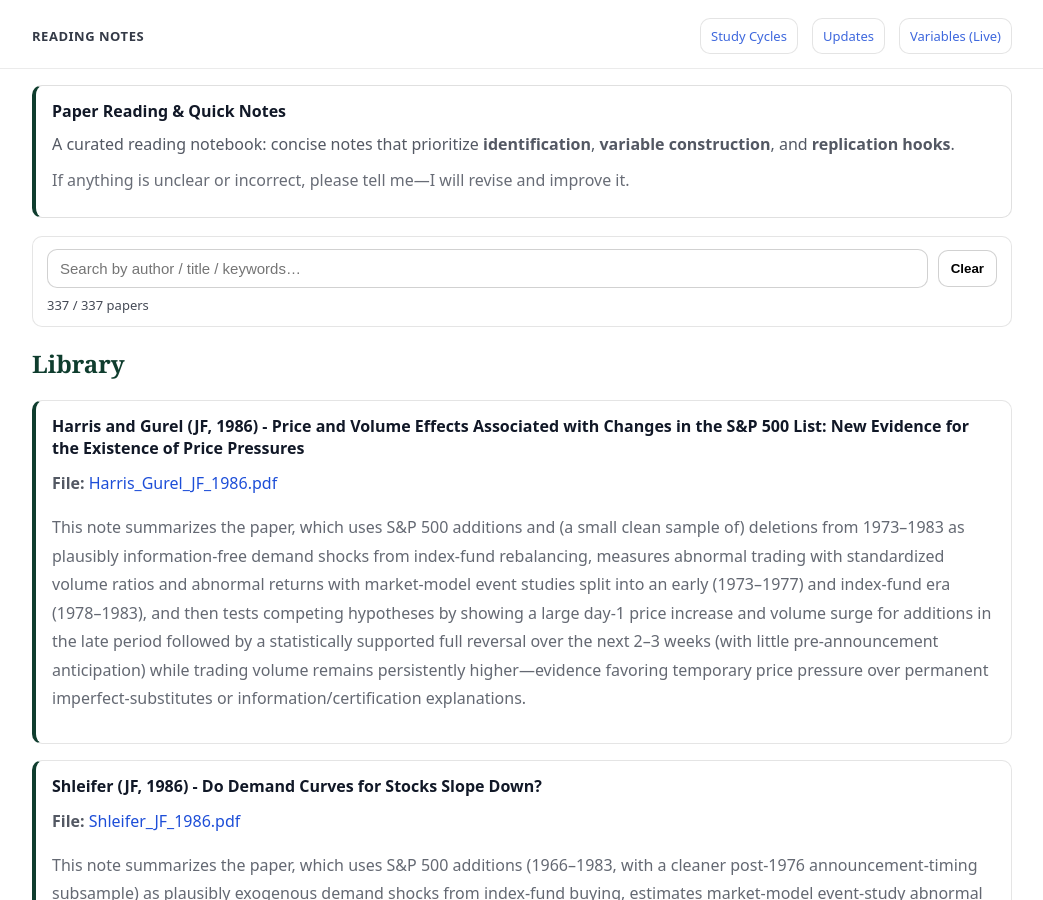
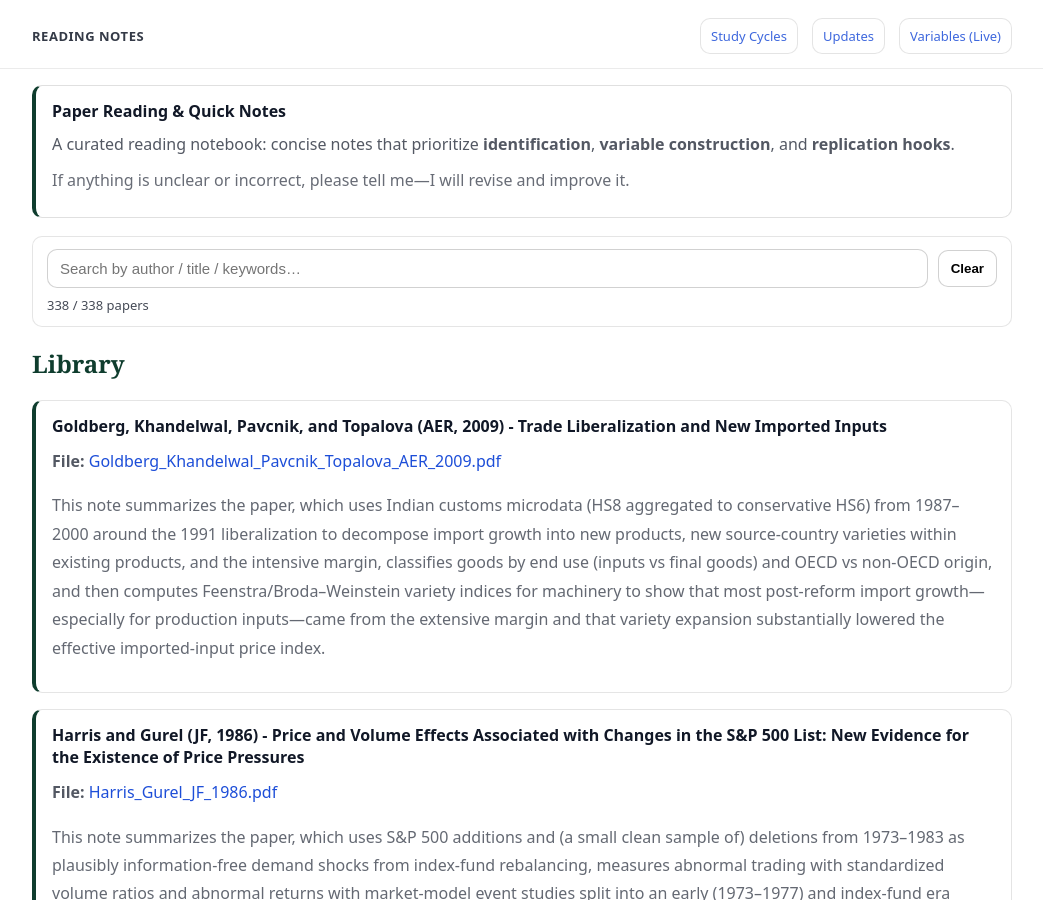
Before and after one commit to yaxinzn/study-archive, a Jekyll site: the page built from reading/index.md, in a window 1280 px wide and 900 px high. Shown: the whole window, without its empty margins (118-1161 px from the left). Built offline with Jekyll 4.4.1, drawn with Linux system fonts in a browser that asks for light colours.

Commit message:
Reading: add/update Goldberg_Khandelwal_Pavcnik_Topalova_AER_2009.pdf

```diff
--- a/_data/reading.yml
+++ b/_data/reading.yml
@@ -1,3 +1,7 @@
+- title: "Goldberg, Khandelwal, Pavcnik, and Topalova (AER, 2009) - Trade Liberalization and New Imported Inputs"
+  file: "Goldberg_Khandelwal_Pavcnik_Topalova_AER_2009.pdf"
+  desc: "This note summarizes the paper, which uses Indian customs microdata (HS8 aggregated to conservative HS6) from 1987–2000 around the 1991 liberalization to decompose import growth into new products, new source-country varieties within existing products, and the intensive margin, classifies goods by end use (inputs vs final goods) and OECD vs non-OECD origin, and then computes Feenstra/Broda–Weinstein variety indices for machinery to show that most post-reform import growth—especially for production inputs—came from the extensive margin and that variety expansion substantially lowered the effective imported-input price index."
+
 - title: "Harris and Gurel (JF, 1986) - Price and Volume Effects Associated with Changes in the S&P 500 List: New Evidence for the Existence of Price Pressures"
   file: "Harris_Gurel_JF_1986.pdf"
   desc: "This note summarizes the paper, which uses S&P 500 additions and (a small clean sample of) deletions from 1973–1983 as plausibly information-free demand shocks from index-fund rebalancing, measures abnormal trading with standardized volume ratios and abnormal returns with market-model event studies split into an early (1973–1977) and index-fund era (1978–1983), and then tests competing hypotheses by showing a large day-1 price increase and volume surge for additions in the late period followed by a statistically supported full reversal over the next 2–3 weeks (with little pre-announcement anticipation) while trading volume remains persistently higher—evidence favoring temporary price pressure over permanent imperfect-substitutes or information/certification explanations."
```
Also changed, not shown: 1 other file.
